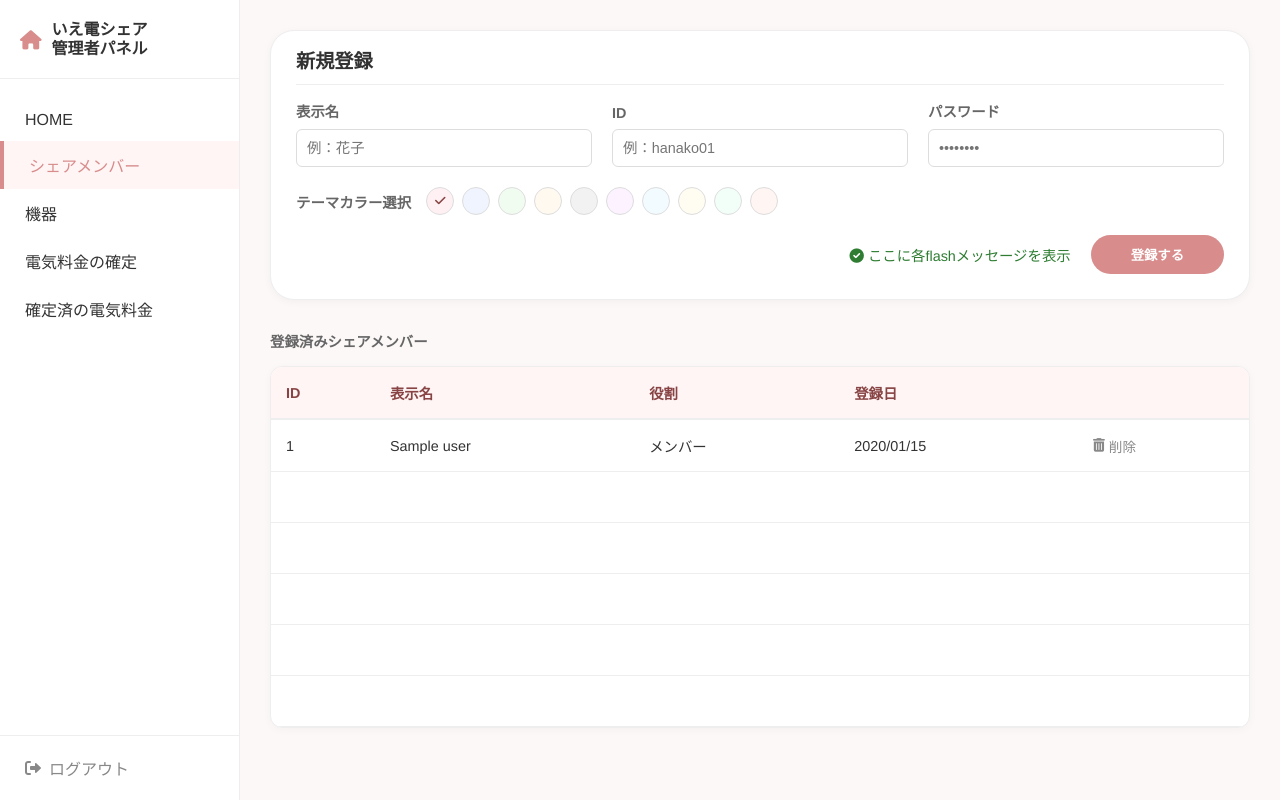
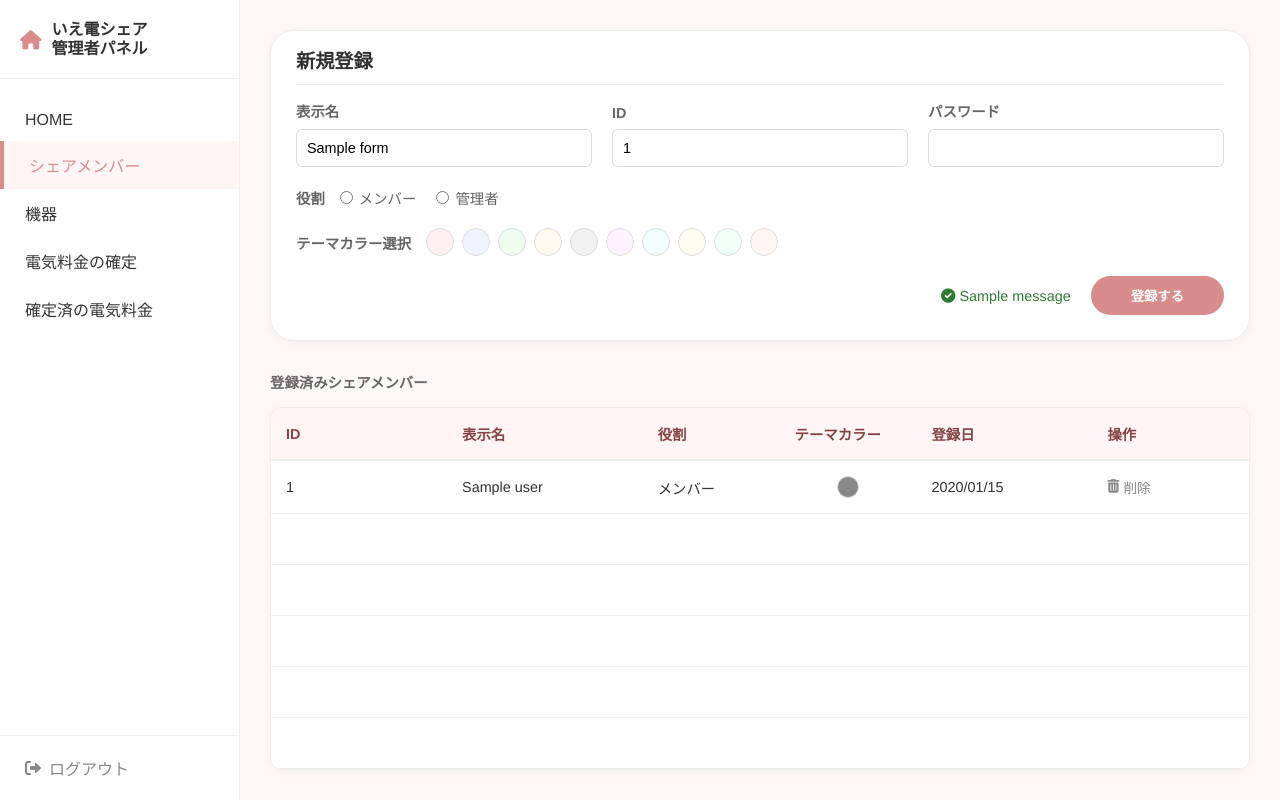
Before and after one commit to kubota-a/family-electricity-cost-share, a Python web app: template templates/admin_users.html in a window 1280 px wide. Run offline with Jinja, Linux system fonts and the light colour scheme; the template is opened without the code that fills it: most values are stand-ins (such as "Sample title", 1, 10 or a date in 2020); one stand-in notice (Sample message) is shown.

Commit message:
feat: 管理者ユーザー管理（一覧・登録）実装 + 認証（権限制御・ログインメッセージ・キャッシュ対策）改善

```diff
--- a/templates/admin_users.html
+++ b/templates/admin_users.html
@@ -64,6 +64,8 @@
         .color-dot input { position: absolute; opacity: 0; cursor: pointer; width: 100%; height: 100%; }
         .color-dot input:checked + .check-mark { display: block; }
         .check-mark { position: absolute; top: 50%; left: 50%; transform: translate(-50%, -50%); color: #884444; font-size: 12px; display: none; pointer-events: none; }
+        .role-options { display: flex; gap: 20px; }
+        .role-options label { display: flex; align-items: center; gap: 6px; font-size: 0.9rem; color: #666; font-weight: 500; }
 
         .form-footer { display: flex; justify-content: flex-end; align-items: center; gap: 20px; }
         .inline-flash { color: #2e7d32; font-size: 0.9rem; font-weight: 500; }
@@ -73,10 +75,18 @@
         /* --- 登録済みリスト（テーブル：HOME画面の操作感に統一） --- */
         .section-title { font-size: 0.9rem; font-weight: bold; margin-bottom: 15px; color: #666; }
         .table-container { background: #fff; border-radius: 12px; border: 1px solid var(--border-color); overflow-y: auto; max-height: 500px; box-shadow: 0 2px 10px rgba(0,0,0,0.03); }
-        table { width: 100%; border-collapse: collapse; font-size: 0.9rem; }
+        table { width: 100%; border-collapse: collapse; font-size: 0.9rem; table-layout: fixed; }
         th { position: sticky; top: 0; background: #fff5f5; z-index: 10; padding: 15px; text-align: left; color: #884444; border-bottom: 2px solid var(--border-color); }
         td { padding: 15px; border-bottom: 1px solid var(--border-color); vertical-align: middle; }
         tbody tr:hover { background-color: var(--hover-row-color); }
+        th:nth-child(1), td:nth-child(1) { width: 18%; }
+        th:nth-child(2), td:nth-child(2) { width: 20%; }
+        th:nth-child(3), td:nth-child(3) { width: 14%; }
+        th:nth-child(4), td:nth-child(4) { width: 14%; }
+        th:nth-child(5), td:nth-child(5) { width: 18%; }
+        th:nth-child(6), td:nth-child(6) { width: 16%; }
+        .theme-color-cell { text-align: center; }
+        .theme-color-dot { width: 22px; height: 22px; border-radius: 50%; border: 1px solid #ddd; display: inline-block; vertical-align: middle; }
 
         .btn-delete-row { background: none; border: none; color: #888; cursor: pointer; display: flex; align-items: center; gap: 4px; font-size: 0.85rem; }
         .btn-delete-row:hover { color: #d32f2f; }
@@ -116,19 +126,35 @@
         <div class="card">
             <div class="form-header">新規登録</div>
 
-            <form>
+            <form action="{{ url_for('admin_users') }}" method="post" autocomplete="off">
+                {# CSRF対策トークン（POST送信時に必須） #}
+                <input type="hidden" name="csrf_token" value="{{ csrf_token() }}">
                 <div class="form-grid">
                     <div class="form-group">
                         <label>表示名</label>
-                        <input type="text" placeholder="例：花子">
+                        <input type="text" name="name" value="{{ form_data.name }}" placeholder="例：花子">
                     </div>
                     <div class="form-group">
                         <label>ID</label>
-                        <input type="text" placeholder="例：hanako01">
+                        <input type="text" name="login_id" value="{{ form_data.login_id }}" placeholder="例：hanako01" autocomplete="off">
                     </div>
                     <div class="form-group">
                         <label>パスワード</label>
-                        <input type="password" placeholder="••••••••">
+                        <input type="password" name="password" autocomplete="new-password">
+                    </div>
+                </div>
+
+                <div class="color-select-group">
+                    <label>役割</label>
+                    <div class="role-options">
+                        <label>
+                            <input type="radio" name="role" value="user" {% if form_data.role == "user" %}checked{% endif %}>
+                            メンバー
+                        </label>
+                        <label>
+                            <input type="radio" name="role" value="admin" {% if form_data.role == "admin" %}checked{% endif %}>
+                            管理者
+                        </label>
                     </div>
                 </div>
 
@@ -136,43 +162,43 @@
                     <label>テーマカラー選択</label>
                     <div class="color-options">
                         <label class="color-dot" style="background-color: var(--color-hanako);">
-                            <input type="radio" name="theme-color" value="hanako" checked>
+                            <input type="radio" name="theme_color" value="color01" {% if form_data.theme_color == "color01" %}checked{% endif %}>
                             <span class="check-mark"><i class="fas fa-check"></i></span>
                         </label>
                         <label class="color-dot" style="background-color: var(--color-taro);">
-                            <input type="radio" name="theme-color" value="taro">
+                            <input type="radio" name="theme_color" value="color02" {% if form_data.theme_color == "color02" %}checked{% endif %}>
                             <span class="check-mark"><i class="fas fa-check"></i></span>
                         </label>
                         <label class="color-dot" style="background-color: var(--color-ichiro);">
-                            <input type="radio" name="theme-color" value="ichiro">
+                            <input type="radio" name="theme_color" value="color03" {% if form_data.theme_color == "color03" %}checked{% endif %}>
                             <span class="check-mark"><i class="fas fa-check"></i></span>
                         </label>
                         <label class="color-dot" style="background-color: var(--color-ryoko);">
-                            <input type="radio" name="theme-color" value="ryoko">
+                            <input type="radio" name="theme_color" value="color04" {% if form_data.theme_color == "color04" %}checked{% endif %}>
                             <span class="check-mark"><i class="fas fa-check"></i></span>
                         </label>
                         <label class="color-dot" style="background-color: var(--color-naoki);">
-                            <input type="radio" name="theme-color" value="naoki">
+                            <input type="radio" name="theme_color" value="color05" {% if form_data.theme_color == "color05" %}checked{% endif %}>
                             <span class="check-mark"><i class="fas fa-check"></i></span>
                         </label>
                         <label class="color-dot" style="background-color: var(--color-megumi);">
-                            <input type="radio" name="theme-color" value="megumi">
+                            <input type="radio" name="theme_color" value="color06" {% if form_data.theme_color == "color06" %}checked{% endif %}>
                             <span class="check-mark"><i class="fas fa-check"></i></span>
                         </label>
                         <label class="color-dot" style="background-color: var(--color-kenta);">
-                            <input type="radio" name="theme-color" value="kenta">
+                            <input type="radio" name="theme_color" value="color07" {% if form_data.theme_color == "color07" %}checked{% endif %}>
                             <span class="check-mark"><i class="fas fa-check"></i></span>
                         </label>
                         <label class="color-dot" style="background-color: var(--color-misaki);">
-                            <input type="radio" name="theme-color" value="misaki">
+                            <input type="radio" name="theme_color" value="color08" {% if form_data.theme_color == "color08" %}checked{% endif %}>
                             <span class="check-mark"><i class="fas fa-check"></i></span>
                         </label>
                         <label class="color-dot" style="background-color: var(--color-shuhei);">
-                            <input type="radio" name="theme-color" value="shuhei">
+                            <input type="radio" name="theme_color" value="color09" {% if form_data.theme_color == "color09" %}checked{% endif %}>
                             <span class="check-mark"><i class="fas fa-check"></i></span>
                         </label>
                         <label class="color-dot" style="background-color: var(--color-ai);">
-                            <input type="radio" name="theme-color" value="ai">
+                            <input type="radio" name="theme_color" value="color10" {% if form_data.theme_color == "color10" %}checked{% endif %}>
                             <span class="check-mark"><i class="fas fa-check"></i></span>
                         </label>
                     </div>
@@ -180,7 +206,12 @@
 
                 <div class="form-footer">
                     <div class="inline-flash">
-                        <i class="fas fa-check-circle"></i> ここに各flashメッセージを表示
+                        {% set messages = get_flashed_messages() %}
+                        {% if messages %}
+                            <i class="fas fa-check-circle"></i> {{ messages[0] }}
+                        {% else %}
+                            <i class="fas fa-check-circle"></i> ここに各flashメッセージを表示
+                        {% endif %}
                     </div>
                     <button type="submit" class="btn-primary">登録する</button>
                 </div>
@@ -195,8 +226,9 @@
                         <th>ID</th>
                         <th>表示名</th>
                         <th>役割</th>
+                        <th>テーマカラー</th>
                         <th>登録日</th>
-                        <th></th>
+                        <th>操作</th>
                     </tr>
                 </thead>
                 <tbody>
@@ -206,15 +238,16 @@
                         <td>{{ user.login_id }}</td>
                         <td>{{ user.name }}</td>
                         <td>{{ "管理者" if user.role == "admin" else "メンバー" }}</td>
+                        <td class="theme-color-cell"><span class="theme-color-dot" style="background-color: {{ user.color }};"></span></td>
                         <td>{{ user.created_at.strftime('%Y/%m/%d') if user.created_at else "" }}</td>
                         <td><button type="button" class="btn-delete-row"><i class="fas fa-trash-alt"></i> 削除</button></td>
                     </tr>
                     {% endfor %}
-                    <tr class="empty-row"><td></td><td></td><td></td><td></td><td></td></tr>
-                    <tr class="empty-row"><td></td><td></td><td></td><td></td><td></td></tr>
-                    <tr class="empty-row"><td></td><td></td><td></td><td></td><td></td></tr>
-                    <tr class="empty-row"><td></td><td></td><td></td><td></td><td></td></tr>
-                    <tr class="empty-row"><td></td><td></td><td></td><td></td><td></td></tr>
+                    <tr class="empty-row"><td></td><td></td><td></td><td></td><td></td><td></td></tr>
+                    <tr class="empty-row"><td></td><td></td><td></td><td></td><td></td><td></td></tr>
+                    <tr class="empty-row"><td></td><td></td><td></td><td></td><td></td><td></td></tr>
+                    <tr class="empty-row"><td></td><td></td><td></td><td></td><td></td><td></td></tr>
+                    <tr class="empty-row"><td></td><td></td><td></td><td></td><td></td><td></td></tr>
                 </tbody>
             </table>
         </div>
```
Also changed, not shown: app.py (+79 -5 lines).
